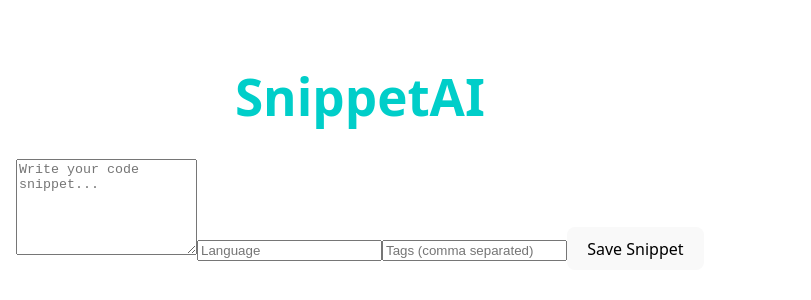
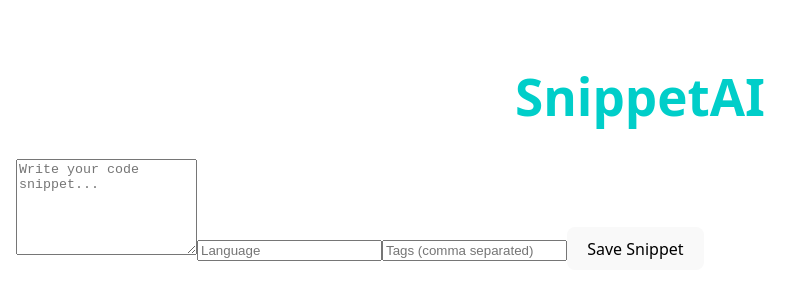
Before and after one commit to shircohen83/SnippetAI, a React (Vite) app: page / in a window 1280 px wide. Shown: the part 238-538 px from the top of the page, without its empty margins (0-811 px from the left). Built offline with nearby package versions, Linux system fonts and the light colour scheme.

Commit message:
spread elements to the entire width of the screen

```diff
--- a/src/App.css
+++ b/src/App.css
@@ -1,3 +1,6 @@
+#root{
+  width: 100%;
+}
 .app-container {
   padding: 16px;
 }
@@ -10,6 +13,7 @@
   margin: 12px 0;
   padding: 12px;
   border-radius: 6px;
+  width: 1000px;
 }
 
 .snippet-code {
```
